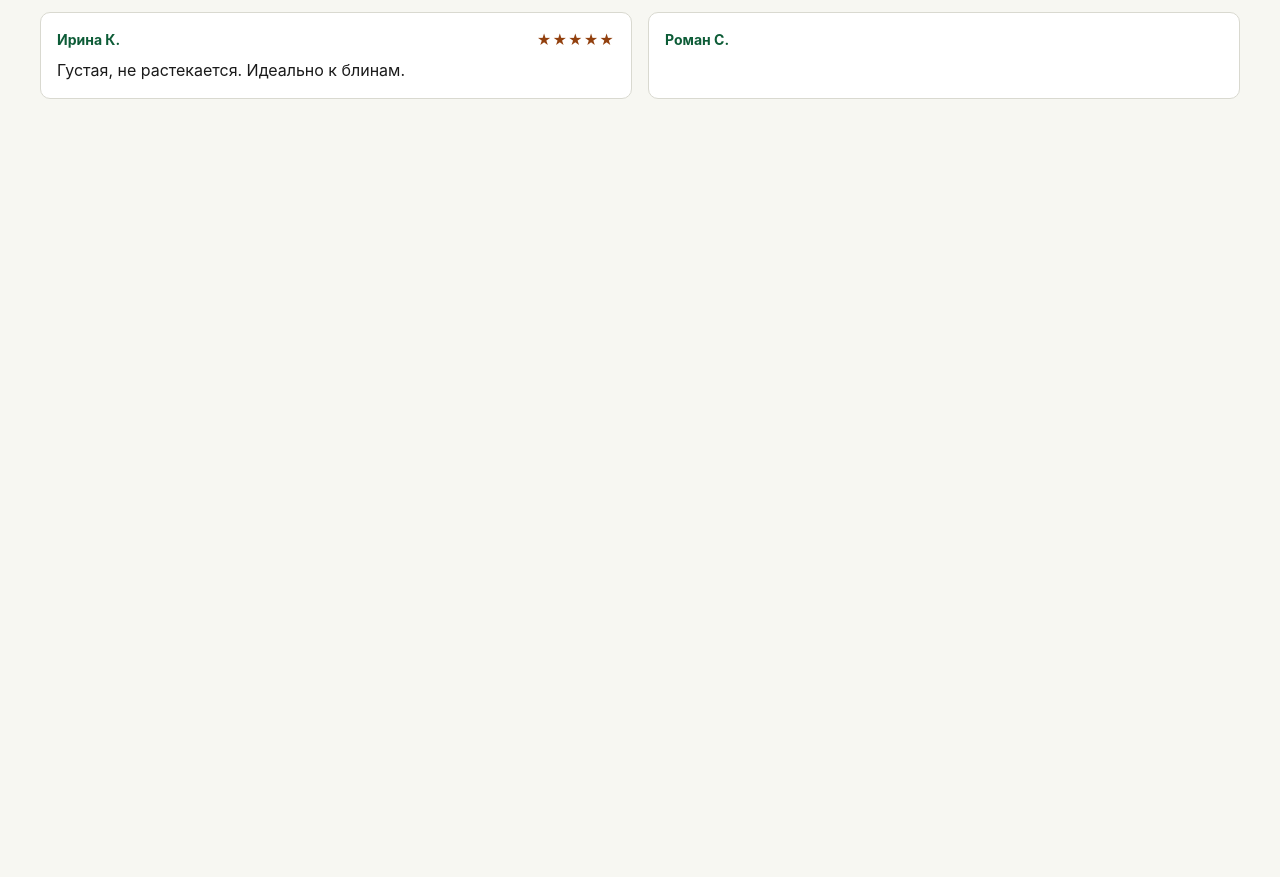
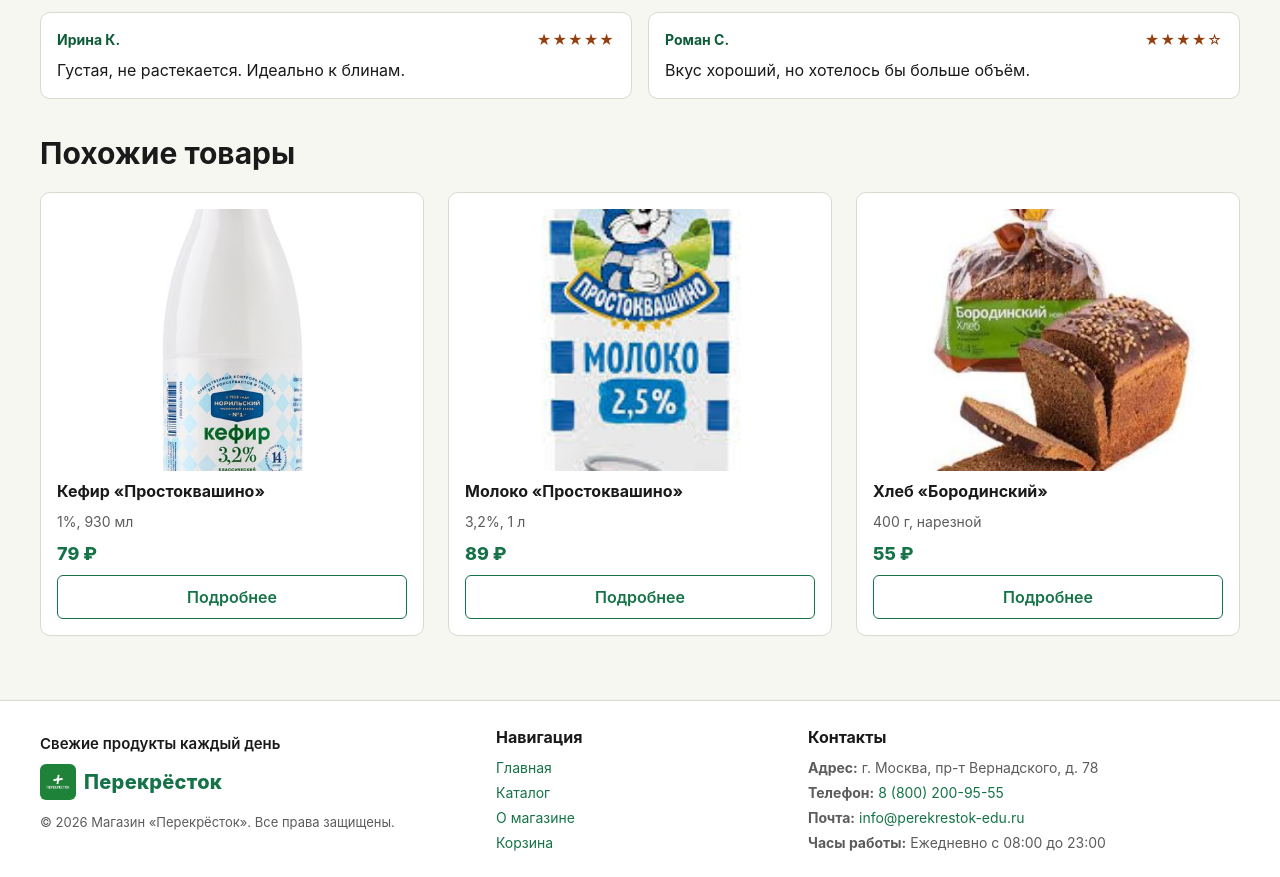
Before and after one commit to sdankov37/kr1-html-css-shop, a plain HTML site: page products/product-sour-cream.html in a window 1280 px wide. Shown: the part 1200-2077 px from the top of the page. Before the commit the page ends 1656 px from the top, so only its background shows below. Drawn offline with Linux system fonts and the light colour scheme.

Commit message:
Added some fetures

```diff
--- a/products/product-sour-cream.html
+++ b/products/product-sour-cream.html
@@ -10,7 +10,6 @@
 </head>
 <body id="top">
   <a href="#main" class="skip-link">Перейти к содержимому</a>
-
   <header class="site-header">
     <div class="site-header__inner">
       <a href="../index.html" class="site-header__logo">
@@ -28,31 +27,25 @@
       </nav>
     </div>
   </header>
-
   <main id="main">
     <nav class="breadcrumbs" aria-label="Хлебные крошки">
       <a href="../index.html" class="breadcrumbs__link">Главная</a>
       <a href="../catalog.html" class="breadcrumbs__link">Каталог</a>
       <span class="breadcrumbs__current">Сметана «Простоквашино»</span>
     </nav>
-
     <div class="product-layout">
       <div class="product-gallery">
         <img src="../images/sour_cream.jpg" alt="Баночка сметаны «Простоквашино» 20%, 300 г" class="product-gallery__main" width="600" height="600">
       </div>
-
       <div class="product-info">
         <h1 class="product-info__title">Сметана «Простоквашино» 20%, 300 г</h1>
         <p class="product-info__price">119 ₽</p>
-        <p class="product-info__description">
-          Густая сметана жирностью 20% из натуральных сливок и закваски. Отлично подходит к блинам, борщу, салатам и для домашней выпечки.
-        </p>
+        <p class="product-info__description">Густая сметана жирностью 20% из натуральных сливок и закваски. Отлично подходит к блинам, борщу, салатам и для домашней выпечки.</p>
         <div class="product-info__actions">
           <button type="button" class="button button--primary js-add-to-cart" data-product-id="11">Добавить в корзину</button>
           <a href="../cart.html" class="button button--secondary">Перейти в корзину</a>
         </div>
       </div>
-
       <aside class="product-aside" aria-label="Условия покупки">
         <h2 class="product-aside__title">Дополнительно</h2>
         <ul class="product-aside__list">
@@ -62,15 +55,12 @@
         </ul>
       </aside>
     </div>
-
     <section class="section">
       <h2 class="section__title">Характеристики</h2>
       <div class="table-wrap">
         <table class="spec-table">
           <caption>Технические характеристики товара</caption>
-          <thead>
-            <tr><th scope="col">Параметр</th><th scope="col">Значение</th></tr>
-          </thead>
+          <thead><tr><th scope="col">Параметр</th><th scope="col">Значение</th></tr></thead>
           <tbody>
             <tr><td>Бренд</td><td>Простоквашино</td></tr>
             <tr><td>Жирность</td><td>20%</td></tr>
@@ -81,7 +71,6 @@
         </table>
       </div>
     </section>
-
     <section class="section">
       <h2 class="section__title">Отзывы покупателей</h2>
       <div class="reviews-list">
@@ -95,4 +84,72 @@
         <article class="review">
           <div class="review__header">
             <span class="review__author">Роман С.</span>
-            <span class="review__
+            <span class="review__rating" aria-label="Оценка 4 из 5">★★★★☆</span>
+          </div>
+          <p class="review__text">Вкус хороший, но хотелось бы больше объём.</p>
+        </article>
+      </div>
+    </section>
+    <section class="section">
+      <h2 class="section__title">Похожие товары</h2>
+      <div class="products-grid">
+        <article class="product-card">
+          <img src="../images/kefir.jpg" alt="Кефир «Простоквашино» 1%" class="product-card__image">
+          <h3 class="product-card__title">Кефир «Простоквашино»</h3>
+          <p class="product-card__description">1%, 930 мл</p>
+          <p class="product-card__price">79 ₽</p>
+          <a href="product-kefir.html" class="button button--secondary product-card__button">Подробнее</a>
+        </article>
+        <article class="product-card">
+          <img src="../images/milk.jpg" alt="Молоко «Простоквашино»" class="product-card__image">
+          <h3 class="product-card__title">Молоко «Простоквашино»</h3>
+          <p class="product-card__description">3,2%, 1 л</p>
+          <p class="product-card__price">89 ₽</p>
+          <a href="product-milk.html" class="button button--secondary product-card__button">Подробнее</a>
+        </article>
+        <article class="product-card">
+          <img src="../images/bread.png" alt="Хлеб «Бородинский»" class="product-card__image">
+          <h3 class="product-card__title">Хлеб «Бородинский»</h3>
+          <p class="product-card__description">400 г, нарезной</p>
+          <p class="product-card__price">55 ₽</p>
+          <a href="product-bread.html" class="button button--secondary product-card__button">Подробнее</a>
+        </article>
+      </div>
+    </section>
+  </main>
+  <footer class="site-footer">
+    <div class="site-footer__inner">
+      <div class="site-footer__col site-footer__brand">
+        <p class="site-footer__slogan">Свежие продукты каждый день</p>
+        <a href="../index.html" class="site-header__logo">
+          <img src="../images/perek_logo.jpg" alt="Логотип Перекрёсток" class="logo-img" width="36" height="36">
+          <span>Перекрёсток</span>
+        </a>
+        <p class="site-footer__copy">© 2026 Магазин «Перекрёсток». Все права защищены.</p>
+      </div>
+      <div class="site-footer__col">
+        <h3 class="site-footer__heading">Навигация</h3>
+        <ul class="site-footer__nav">
+          <li><a href="../index.html">Главная</a></li>
+          <li><a href="../catalog.html">Каталог</a></li>
+          <li><a href="../about.html">О магазине</a></li>
+          <li><a href="../cart.html">Корзина</a></li>
+        </ul>
+      </div>
+      <div class="site-footer__col">
+        <h3 class="site-footer__heading">Контакты</h3>
+        <ul class="site-footer__contacts">
+          <li><strong>Адрес:</strong> г. Москва, пр-т Вернадского, д. 78</li>
+          <li><strong>Телефон:</strong> <a href="tel:+78002009555">8 (800) 200-95-55</a></li>
+          <li><strong>Почта:</strong> <a href="mailto:info@perekrestok-edu.ru">info@perekrestok-edu.ru</a></li>
+          <li><strong>Часы работы:</strong> Ежедневно с 08:00 до 23:00</li>
+        </ul>
+      </div>
+    </div>
+  </footer>
+  <a href="#top" class="scroll-top" aria-label="Наверх">↑</a>
+  <script src="../js/data.js"></script>
+  <script src="../js/main.js"></script>
+  <script src="../js/catalog.js"></script>
+</body>
+</html>
```
Also changed, not shown: products/product-baguette.html (+155 -0 lines), products/product-banana.html (+2 -16 lines), products/product-cookies.html (+2 -16 lines), products/product-juice.html (+2 -16 lines), products/product-kefir.html (+2 -16 lines).
